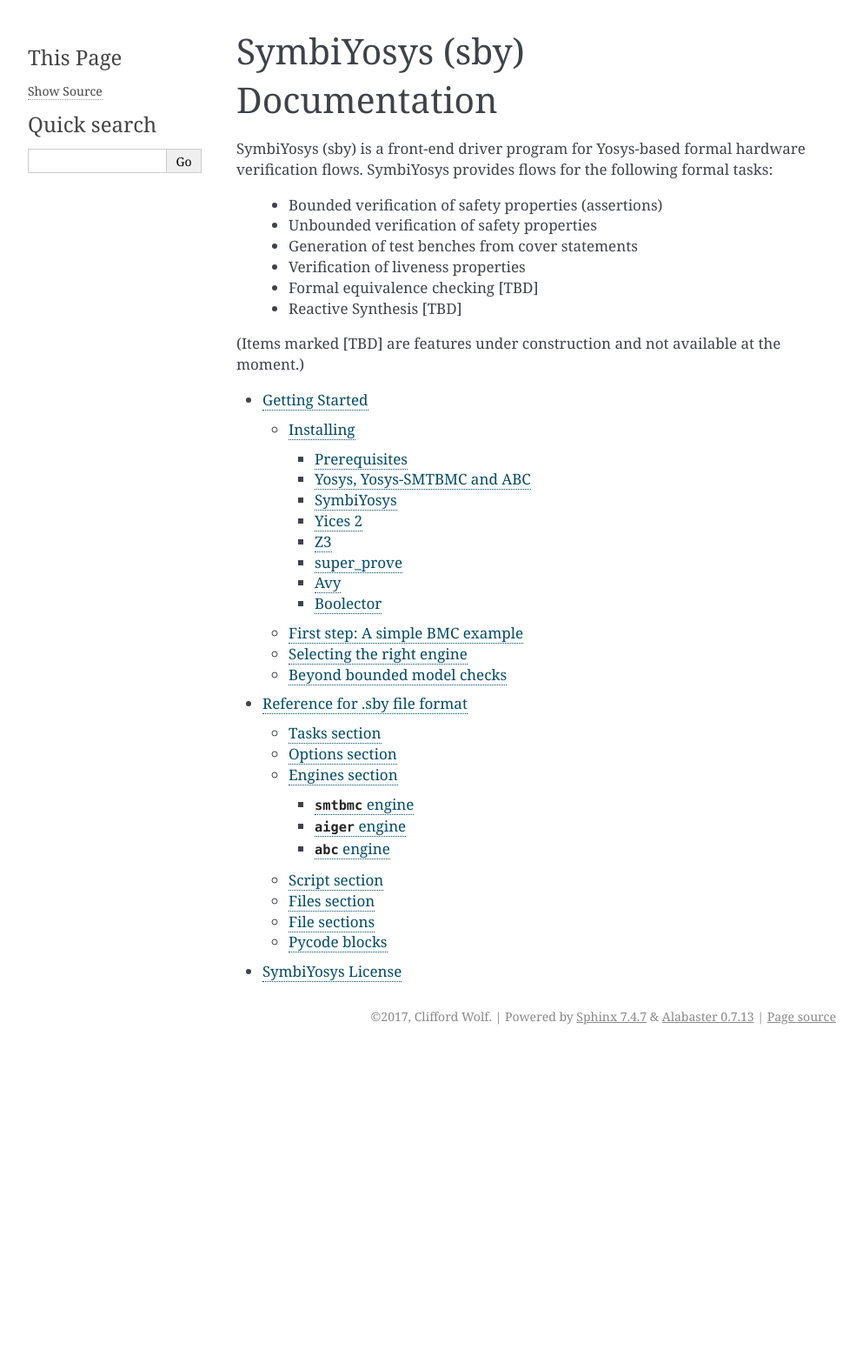
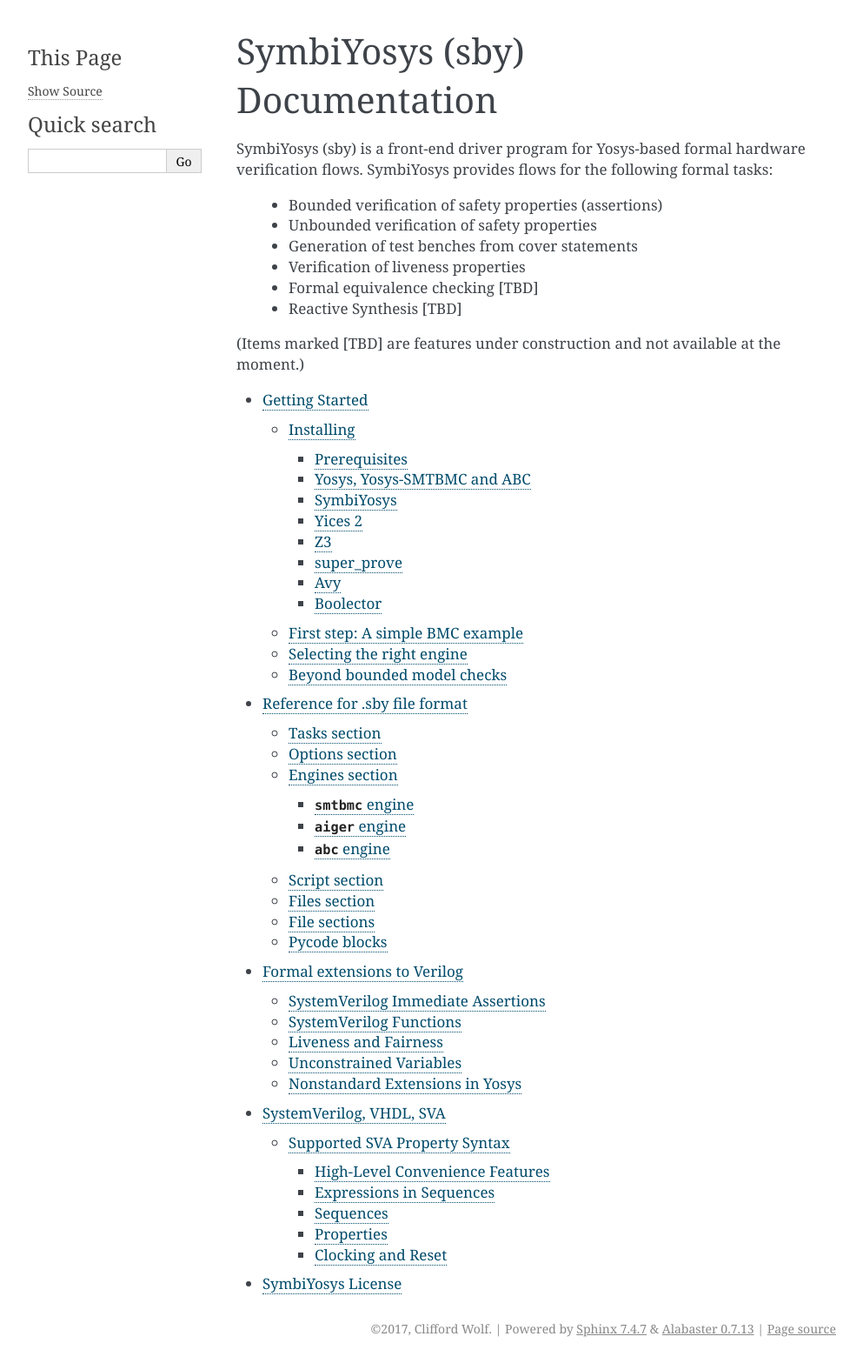
Before and after one commit to YosysHQ/sby, a Sphinx documentation site: the page built from docs/source/index.rst, in a window 1280 px wide. Shown: the whole page at 87% size, without its empty margins (148-1141 px from the left). Built offline with Sphinx 7.4.7, drawn with Linux system fonts in a browser that asks for light colours; before the commit the page ends 1208 px from its top, so only the background shows below that; some of the changed lines change nothing that is shown.

Commit message:
Add more documentation
Signed-off-by: Clifford Wolf <clifford@clifford.at>

```diff
--- a/docs/source/index.rst
+++ b/docs/source/index.rst
@@ -21,4 +21,6 @@
 
    quickstart.rst
    reference.rst
+   verilog.rst
+   verific.rst
    license.rst
--- /dev/null
+++ b/docs/source/verific.rst
@@ -0,0 +1,129 @@
+
+SystemVerilog, VHDL, SVA
+========================
+
+TBD
+
+``verific -sv <files>``
+
+``verific -vhdl <files>``
+
+``verific -import <top>``
+
+TBD
+
+Supported SVA Property Syntax
+-----------------------------
+
+SVA support in Yosys' Verific bindings is currently in development. At the time
+of writing, the following subset of SVA property syntax is supported in
+concurrent assertions, assumptions, and cover statements when using the
+``verific`` command in Yosys to read the design.
+
+High-Level Convenience Features
+~~~~~~~~~~~~~~~~~~~~~~~~~~~~~~~
+
+Most of the high-level convenience features of the SVA language are supported,
+such as
+
+  * ``default clocking`` ... ``endclocking``
+  * ``default disable iff`` ... ``;``
+  * ``property`` ... ``endproperty``
+  * ``sequence`` ... ``endsequence``
+  * Parameters to sequences and properties
+  * Storing sequences and properties in packages
+
+In addition the SVA-specific fetures, the SystemVerilog ``bind`` statement and
+deep hierarchical references are supported, simplifying the integration of
+formal properties with the design under test.
+
+The ``verific`` command also allows parsing of VHDL designs and supports binding
+SystemVerilog modules to VHDL entities and deep hierarchical references from a
+SystemVerilog formal test-bench into a VHDL design under test.
+
+Expressions in Sequences
+~~~~~~~~~~~~~~~~~~~~~~~~
+
+Any standard Verilog boolean expression is supported, as well as the SystemVerilog
+functions ``$past``, ``$stable``, ``$rose``, and ``$fell``. This functions can
+also be used outside of SVA sequences.
+
+Additionally the ``<sequence>.triggered`` syntax for checking if the end of
+any given sequence matches the current cycle is supported everywhere in expressions
+used in SVA sequences.
+
+Sequences
+~~~~~~~~~
+
+The following sequence operators are currently supported. Note that some of
+them only allow expressions in places where complete SVA would allow sequences
+as well.
+
+Most importantly, expressions and variable-length concatenation are supported:
+
+  * *expression*
+  * *sequence* ``##N`` *sequence*
+  * *sequence* ``##[*]`` *sequence*
+  * *sequence* ``##[+]`` *sequence*
+  * *sequence* ``##[N:M]`` *sequence*
+  * *sequence* ``##[N:$]`` *sequence*
+
+Also variable-length repetition:
+
+  * *expression* ``[*]``
+  * *expression* ``[+]``
+  * *expression* ``[*N]``
+  * *expression* ``[*N:M]``
+  * *expression* ``[*N:$]``
+
+And some additional more complex operators:
+
+  * *sequence* ``or`` *sequence*
+  * *sequence* ``and`` *sequence*
+  * *expression* ``throughout`` *sequence*
+
+The following operators are currently **unsupported** but support for them is
+planned for the near future:
+
+  * ``first_match(`` *sequence* ``)``
+  * *sequence* ``intersect`` *sequence*
+  * *sequence* ``within`` *sequence*
+  * *expression* [=N]
+  * *expression* [=N:M]
+  * *expression* [->N]
+  * *expression* [->N:M]
+
+Properties
+~~~~~~~~~~
+
+Currently only a certain set of patterns are supported for SVA properties:
+
+  * [*antecedent_condition*] *sequence*
+  * [*antecedent_condition*] ``not`` *sequence*
+  * *antecedent_condition* *sequence* *until_condition*
+  * *antecedent_condition* ``not`` *sequence* *until_condition*
+
+Where *antecedent_condition* is one of:
+
+  * sequence ``|->``
+  * sequence ``|=>``
+
+And *until_condition* is one of:
+
+  * ``until`` *expression*
+  * ``s_until`` *expression*
+  * ``until_with`` *expression*
+  * ``s_until_with`` *expression*
+
+Clocking and Reset
+~~~~~~~~~~~~~~~~~~
+
+The following cunstructs are supported for clocking in reset in most of the
+places the SystemVerilog standard permits them, but properties spanning
+multiple different clock domains are currently not supported.
+
+  * ``@(posedge`` *clock* ``)``
+  * ``@(negedge`` *clock* ``)``
+  * ``@(posedge`` *clock* ``iff`` *enable* ``)``
+  * ``@(negedge`` *clock* ``iff`` *enable* ``)``
+  * ``disable iff (`` *expression* ``)``
--- /dev/null
+++ b/docs/source/verilog.rst
@@ -0,0 +1,48 @@
+
+Formal extensions to Verilog
+============================
+
+TBD
+
+``read_verilog -formal``
+
+SystemVerilog Immediate Assertions
+----------------------------------
+
+TBD
+
+``assert(<expr>);``
+
+``assume(<expr>);``
+
+``cover(<expr>);``
+
+SystemVerilog Functions
+-----------------------
+
+TBD
+
+``$past``
+
+``$stable``
+
+``$rose``, ``$fell``
+
+Liveness and Fairness
+---------------------
+
+TBD
+
+``assert(eventually <expr>);``
+
+``assume(eventually <expr>);``
+
+Unconstrained Variables
+-----------------------
+
+TBD
+
+Nonstandard Extensions in Yosys
+-------------------------------
+
+TBD
```
